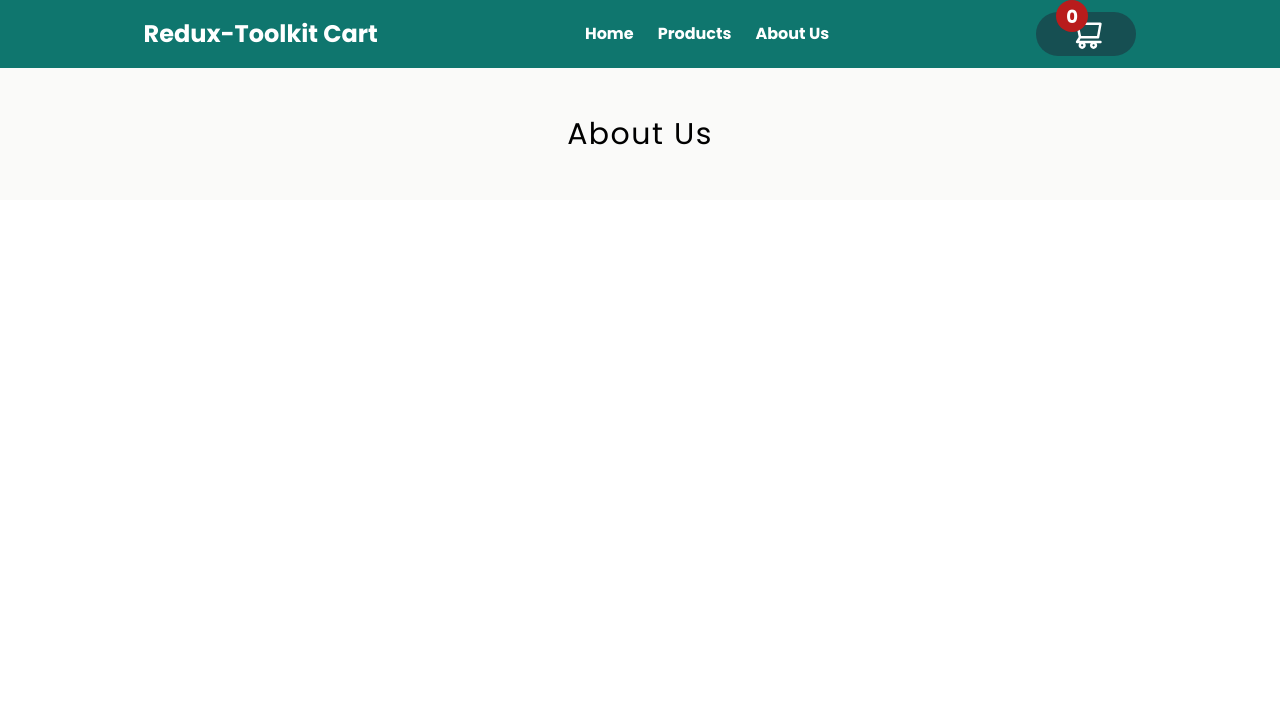
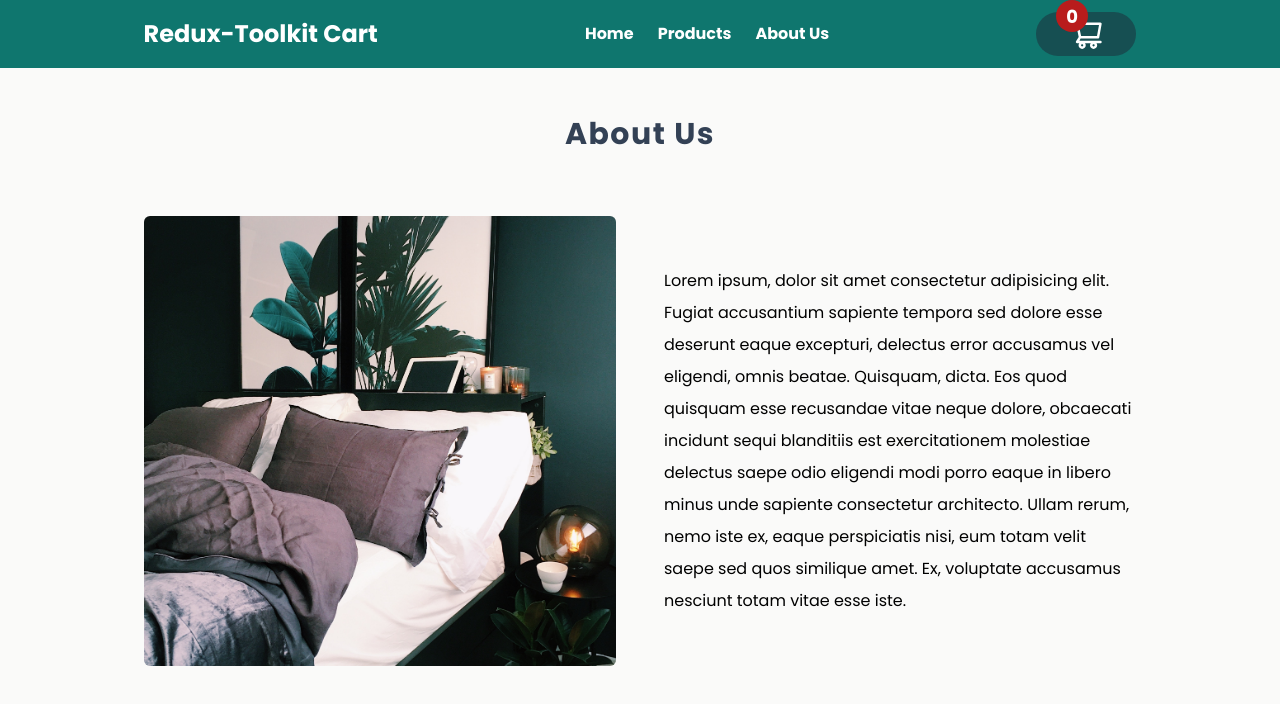
Before and after one commit to dream-topdev/React-E-Commerce, a React (Vite) app: page /about in a window 1280 px wide. Shown: the top 704 px of the page. Built offline with nearby package versions, Linux system fonts and the light colour scheme; no server answers.

Commit message:
edit-readme.md

```diff
--- a/package.json
+++ b/package.json
@@ -16,7 +16,7 @@
     "web-vitals": "^2.1.4"
   },
   "scripts": {
-  "start": "vite",
+  "dev": "vite",
   "build": "vite build",
   "serve": "vite preview"
 },
--- a/src/Features/filterSlice.jsx
+++ b/src/Features/filterSlice.jsx
@@ -2,6 +2,7 @@ import { createSlice } from "@reduxjs/toolkit"
 
 const initialState = {
   filteredProducts: [],
+  allProducts: [],
 }
 
 const filterSlice = createSlice({
--- /dev/null
+++ b/src/components/FilterBar.jsx
@@ -0,0 +1,32 @@
+import SearchBar from "./UI/SearchBar"
+
+const FilterBar = () => {
+  return (
+    <div className="h-96 bg-emerald-100 p-4 rounded-sm">
+      <h2 className="text-center">Filter</h2>
+      <div className="flex flex-col space-y-4">
+        <SearchBar />
+        <section>
+          <h3>category</h3>
+          <p>brand 1</p>
+          <p>brand 1</p>
+          <p>brand 1</p>
+          <p>brand 1</p>
+        </section>
+        <section>
+          <h3>brand</h3>
+          <select name="brand" id="brand" className="outline-none">
+            <option value="">one </option>
+            <option value="">two </option>
+            <option value="">three</option>
+          </select>
+        </section>
+        <section>
+          <label htmlFor="price">Price</label>
+          <input type="range" max="" min="" />
+        </section>
+      </div>
+    </div>
+  )
+}
+export default FilterBar
--- a/src/components/UI/Layout.jsx
+++ b/src/components/UI/Layout.jsx
@@ -1,7 +1,7 @@
 const Layout = ({ children }) => {
   return (
     <>
-      <main className="w-full py-6 md:py-12 px-2 md:px-8 lg:px-16 bg-stone-50">
+      <main className="py-6 md:py-12 px-2.5 md:px-6 lg:px-24 xl:px-36 bg-stone-50">
         {children}
       </main>
     </>
--- a/src/components/UI/SearchBar.jsx
+++ b/src/components/UI/SearchBar.jsx
@@ -6,17 +6,17 @@ const SearchBar = () => {
       {/*       <label htmlFor="search">search</label>
        */}{" "}
       <input
-        className="lg:w-[450px] pl-4 p-2 outline-none rounded-md ml-2"
+        className="lg:w-full mx-auto pl-2 p-2 outline-none rounded-md"
         type="text"
         name="text"
-        placeholder="find your desired product!"
+        placeholder="find your product!"
       />
-      <button
+      {/*      <button
         type="submit"
         className="bg-teal-700 text-white px-4 py-2 rounded-r-md duration-300 hover:bg-teal-600"
       >
         Search
-      </button>
+      </button> */}
     </form>
   )
 }
--- a/src/components/UI/SectionHeadline.jsx
+++ b/src/components/UI/SectionHeadline.jsx
@@ -1,4 +1,8 @@
 const SectionHeadline = ({ name }) => {
-  return <h2 className="text-center text-3xl tracking-wider">{name}</h2>
+  return (
+    <h2 className="text-center text-3xl font-bold text-slate-700 tracking-wider">
+      {name}
+    </h2>
+  )
 }
 export default SectionHeadline
--- a/src/components/product/Product.jsx
+++ b/src/components/product/Product.jsx
@@ -9,9 +9,9 @@ const Product = ({ id, name, price, image, description }) => {
 
   return (
     <article className="bg-gray-50 py-6 px-4 rounded-md border-slate-300 border shadow-lg">
-      <figure className="flex flex-col items-center space-y-6">
+      <figure className="flex flex-col space-y-6">
         <Link to={`/products/${id}`} className="mt-2 cursor-pointer">
-          <img src={image} alt={name} className="max-w-full h-48" />
+          <img src={image} alt={name} className="w-full object-cover h-44" />
         </Link>
         <figcaption className="text-center">
           <h2 className="font-bold mb-2 capitalize">{name.substring(0, 25)}</h2>
--- a/src/components/product/ProductsContainer.jsx
+++ b/src/components/product/ProductsContainer.jsx
@@ -1,6 +1,5 @@
 import { useSelector } from "react-redux"
 import Product from "./Product"
-import Sort from "../Sort"
 import Loading from "../UI/Loading"
 
 const ProductsContainer = () => {
@@ -13,8 +12,7 @@ const ProductsContainer = () => {
 
   return (
     <>
-      <Sort />
-      <section className="mt-12 mx-12 sm:mx-8 grid grid-cols-275 gap-6 md:mx-16 md:gap-8">
+      <section className="mt-12 grid md:grid-cols-2 xl:grid-cols-3 gap-9">
         {productsList.map((product) => {
           return <Product key={product.id} {...product} />
         })}
--- a/src/pages/AboutusPage.jsx
+++ b/src/pages/AboutusPage.jsx
@@ -1,9 +1,28 @@
 import SectionHeadline from "../components/UI/SectionHeadline"
+import about from "../assets/images/about.jpg"
 
 const AboutusPage = () => {
   return (
     <>
       <SectionHeadline name="About Us" />
+      <div className="flex flex-col lg:flex-row justify-around items-center gap-12 mt-16">
+        <img
+          src={about}
+          className="w-full h-[450px] rounded-md object-cover flex-1"
+          alt=""
+        />
+        <article className="flex-1 leading-loose">
+          Lorem ipsum, dolor sit amet consectetur adipisicing elit. Fugiat
+          accusantium sapiente tempora sed dolore esse deserunt eaque excepturi,
+          delectus error accusamus vel eligendi, omnis beatae. Quisquam, dicta.
+          Eos quod quisquam esse recusandae vitae neque dolore, obcaecati
+          incidunt sequi blanditiis est exercitationem molestiae delectus saepe
+          odio eligendi modi porro eaque in libero minus unde sapiente
+          consectetur architecto. Ullam rerum, nemo iste ex, eaque perspiciatis
+          nisi, eum totam velit saepe sed quos similique amet. Ex, voluptate
+          accusamus nesciunt totam vitae esse iste.
+        </article>
+      </div>
     </>
   )
 }
--- a/src/pages/ProductsPage.jsx
+++ b/src/pages/ProductsPage.jsx
@@ -1,11 +1,16 @@
+import FilterBar from "../components/FilterBar"
 import ProductsContainer from "../components/product/ProductsContainer"
 import SearchBar from "../components/UI/SearchBar"
+import Sort from "../components/Sort"
 
 const ProductsPage = () => {
   return (
     <>
-      <SearchBar />
-      <ProductsContainer />
+      <Sort />
+      <div className="grid gap-12 sm:grid-cols-[200px,1fr]">
+        <FilterBar />
+        <ProductsContainer />
+      </div>
     </>
   )
 }
--- a/src/store.jsx
+++ b/src/store.jsx
@@ -1,5 +1,6 @@
 import { configureStore } from "@reduxjs/toolkit"
 import cartReducer from "./Features/cartSlice"
+import filterReducer from "./Features/filterSlice"
 import modalReducer from "./Features/modalSlice"
 import productsReducer from "./Features/productSlice"
 
@@ -8,5 +9,6 @@ export const store = configureStore({
     cart: cartReducer,
     modal: modalReducer,
     products: productsReducer,
+    filter: filterReducer,
   },
 })
```
Also changed, not shown: src/assets/images/about.jpg (added), 1 other file (tests, documents, lock files or other folders).
